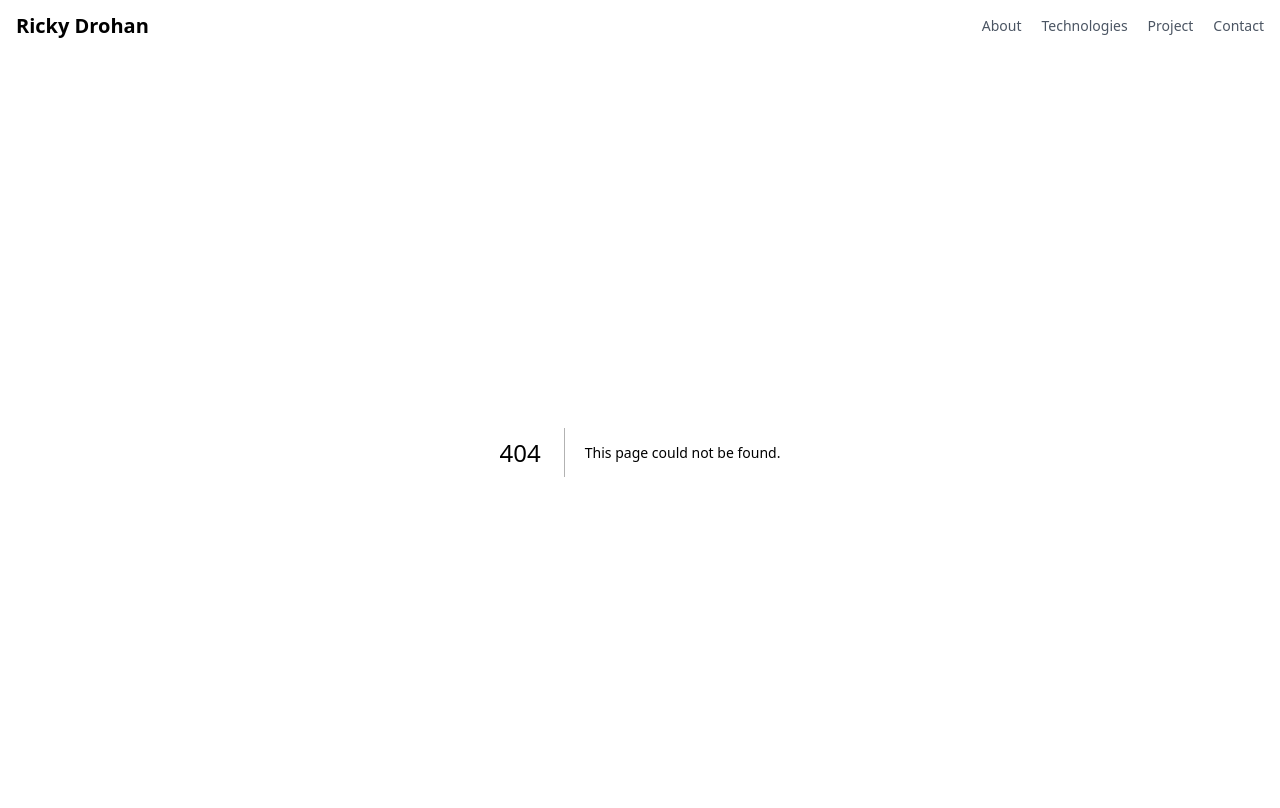
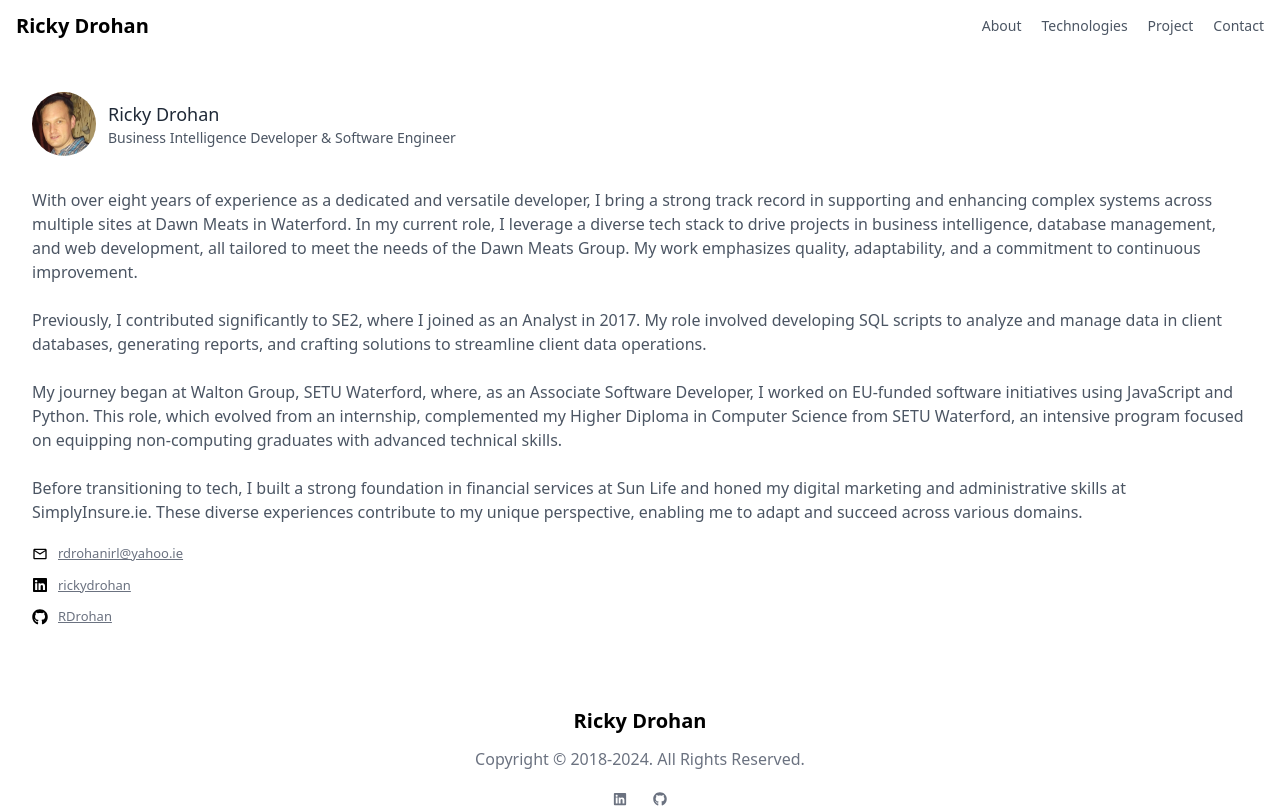
Before and after one commit to RDrohan/ricky-drohan-website, a Next.js app: page /about in a window 1280 px wide. Before the commit this address had no page. Shown: the top 808 px of the page. Built offline with nearby package versions, Linux system fonts and the light colour scheme.

Commit message:
Created About page

```diff
--- /dev/null
+++ b/app/about/page.tsx
@@ -0,0 +1,99 @@
+import Image from "next/image";
+import Link from "next/link";
+
+import { MdOutlineMailOutline } from "react-icons/md";
+import { FaLinkedin } from "react-icons/fa";
+import { FaGithub } from "react-icons/fa";
+export default function About() {
+  return (
+    <div className="mt-auto w-full max-w-[85rem] py-10 px-4 sm:px-6 lg:px-8 mx-auto">
+      <div className="flex items-center gap-x-3">
+        <div className="shrink-0">
+          <Image
+            className="shrink-0 size-16 rounded-full"
+            src="/ricky-drohan.jpg"
+            width={32}
+            height={32}
+            alt="Avatar"
+          />
+        </div>
+
+        <div className="grow">
+          <h1 className="text-lg font-medium text-gray-800 dark:text-neutral-200">
+            Ricky Drohan
+          </h1>
+          <p className="text-sm text-gray-600 dark:text-neutral-400">
+            Business Intelligence Developer &amp; Software Engineer
+          </p>
+        </div>
+      </div>
+      <div className="mt-8">
+        <p className="text-md text-gray-600 dark:text-neutral-400">
+          With over eight years of experience as a dedicated and versatile
+          developer, I bring a strong track record in supporting and enhancing
+          complex systems across multiple sites at Dawn Meats in Waterford. In
+          my current role, I leverage a diverse tech stack to drive projects in
+          business intelligence, database management, and web development, all
+          tailored to meet the needs of the Dawn Meats Group. My work emphasizes
+          quality, adaptability, and a commitment to continuous improvement.
+        </p>
+
+        <p className="mt-6 text-md text-gray-600 dark:text-neutral-400">
+          Previously, I contributed significantly to SE2, where I joined as an
+          Analyst in 2017. My role involved developing SQL scripts to analyze
+          and manage data in client databases, generating reports, and crafting
+          solutions to streamline client data operations.
+        </p>
+
+        <p className="mt-6 text-md text-gray-600 dark:text-neutral-400">
+          My journey began at Walton Group, SETU Waterford, where, as an
+          Associate Software Developer, I worked on EU-funded software
+          initiatives using JavaScript and Python. This role, which evolved from
+          an internship, complemented my Higher Diploma in Computer Science from
+          SETU Waterford, an intensive program focused on equipping
+          non-computing graduates with advanced technical skills.
+        </p>
+
+        <p className="mt-6 text-md text-gray-600 dark:text-neutral-400">
+          Before transitioning to tech, I built a strong foundation in financial
+          services at Sun Life and honed my digital marketing and administrative
+          skills at SimplyInsure.ie. These diverse experiences contribute to my
+          unique perspective, enabling me to adapt and succeed across various
+          domains.
+        </p>
+
+        <ul className="mt-5 flex flex-col gap-y-3">
+          <li className="flex items-center gap-x-2.5">
+            <MdOutlineMailOutline />
+            <Link
+              className="text-[13px] text-gray-500 underline hover:text-gray-800 hover:decoration-2 focus:outline-none focus:decoration-2 dark:text-neutral-500 dark:hover:text-neutral-400"
+              href="mailto:rdrohanirl@yahoo.ie"
+            >
+              rdrohanirl@yahoo.ie
+            </Link>
+          </li>
+
+          <li className="flex items-center gap-x-2.5">
+            <FaLinkedin />
+            <Link
+              className="text-[13px] text-gray-500 underline hover:text-gray-800 hover:decoration-2 focus:outline-none focus:decoration-2 dark:text-neutral-500 dark:hover:text-neutral-400"
+              href="https://www.linkedin.com/in/rickydrohan"
+            >
+              rickydrohan
+            </Link>
+          </li>
+
+          <li className="flex items-center gap-x-2.5">
+            <FaGithub />
+            <Link
+              className="text-[13px] text-gray-500 underline hover:text-gray-800 hover:decoration-2 focus:outline-none focus:decoration-2 dark:text-neutral-500 dark:hover:text-neutral-400"
+              href="https://www.github.com/RDrohan"
+            >
+              RDrohan
+            </Link>
+          </li>
+        </ul>
+      </div>
+    </div>
+  );
+}
--- a/app/components/Footer.tsx
+++ b/app/components/Footer.tsx
@@ -9,13 +9,13 @@ export default function Footer() {
     <footer className="mt-auto w-full max-w-[85rem] py-10 px-4 sm:px-6 lg:px-8 mx-auto">
       <div className="text-center">
         <div>
-          <a
+          <Link
             className="flex-none text-xl font-semibold text-black dark:text-white"
-            href="#"
+            href="/"
             aria-label="Brand"
           >
             Ricky Drohan
-          </a>
+          </Link>
         </div>
 
         <div className="mt-3">
--- a/app/components/Hero.tsx
+++ b/app/components/Hero.tsx
@@ -1,4 +1,6 @@
 "use client";
+
+import Link from "next/link";
 
 export default function Hero() {
   return (
@@ -19,19 +21,20 @@ export default function Hero() {
             </div>
             <div className="mt-5 max-w-3xl">
               <p className="text-lg text-black dark:text-neutral-400">
-                This is my personal website where you can get to learn about me,
-                the technologies I've used, the projects I worked on as well as
-                contacting me!
+                With 8+ years in full-stack development and data management, I
+                build reliable, scalable solutions tailored to meet your
+                needs—delivering high-quality code, custom applications, and
+                impactful web solutions.
               </p>
             </div>
 
             <div className="mt-8 gap-3 flex justify-center">
-              <a
+              <Link
                 className="py-3 px-4 inline-flex items-center gap-x-2 text-sm font-medium rounded-lg border border-transparent bg-blue-600 text-white hover:bg-blue-700 focus:outline-none focus:bg-blue-700 disabled:opacity-50 disabled:pointer-events-none"
-                href="#"
+                href="/about"
               >
                 Read More
-              </a>
+              </Link>
             </div>
           </div>
         </div>
--- a/app/components/Menu.tsx
+++ b/app/components/Menu.tsx
@@ -2,6 +2,8 @@ import { FaUser } from "react-icons/fa";
 import { FaComputer } from "react-icons/fa6";
 import { FaFolderTree } from "react-icons/fa6";
 import { GrContact } from "react-icons/gr";
+
+import Link from "next/link";
 export default function Menu() {
   const menuItems = [
     {
@@ -10,7 +12,7 @@ export default function Menu() {
       description:
         "Find out more about me and what I did before software development.",
       callToAction: "Who Am I?",
-      link: "",
+      link: "/about",
     },
     {
       icon: <FaComputer size={48} />,
@@ -57,12 +59,12 @@ export default function Menu() {
               </p>
             </div>
             <div className="mt-8 gap-3 flex justify-center">
-              <a
+              <Link
                 className="py-3 px-4 inline-flex items-center gap-x-2 text-sm font-medium rounded-lg border border-transparent bg-blue-600 text-white hover:bg-blue-700 focus:outline-none focus:bg-blue-700 disabled:opacity-50 disabled:pointer-events-none"
                 href={item.link}
               >
                 {item.callToAction}
-              </a>
+              </Link>
             </div>
           </div>
         ))}
--- a/app/components/Navbar.tsx
+++ b/app/components/Navbar.tsx
@@ -1,15 +1,19 @@
+import { RxHamburgerMenu } from "react-icons/rx";
+import { TbXboxX } from "react-icons/tb";
+
+import Link from "next/link";
 export default function Navbar() {
   return (
     <div className="sticky top-0 inset-x-0 z-50 flex flex-wrap sm:justify-start sm:flex-nowrap w-full bg-white text-sm py-3 dark:bg-neutral-800">
       <nav className="max-w-[85rem] w-full mx-auto px-4 sm:flex sm:items-center sm:justify-between">
         <div className="flex items-center justify-between">
-          <a
+          <Link
             className="flex-none text-xl font-semibold dark:text-white focus:outline-none focus:opacity-80"
-            href="#"
+            href="/"
             aria-label="Brand"
           >
             Ricky Drohan
-          </a>
+          </Link>
           <div className="sm:hidden">
             <button
               type="button"
@@ -20,37 +24,8 @@ export default function Navbar() {
               aria-label="Toggle navigation"
               data-hs-collapse="#hs-navbar-example"
             >
-              <svg
-                className="hs-collapse-open:hidden shrink-0 size-4"
-                xmlns="http://www.w3.org/2000/svg"
-                width="24"
-                height="24"
-                viewBox="0 0 24 24"
-                fill="none"
-                stroke="currentColor"
-                strokeWidth="2"
-                strokeLinecap="round"
-                strokeLinejoin="round"
-              >
-                <line x1="3" x2="21" y1="6" y2="6" />
-                <line x1="3" x2="21" y1="12" y2="12" />
-                <line x1="3" x2="21" y1="18" y2="18" />
-              </svg>
-              <svg
-                className="hs-collapse-open:block hidden shrink-0 size-4"
-                xmlns="http://www.w3.org/2000/svg"
-                width="24"
-                height="24"
-                viewBox="0 0 24 24"
-                fill="none"
-                stroke="currentColor"
-                strokeWidth="2"
-                strokeLinecap="round"
-                strokeLinejoin="round"
-              >
-                <path d="M18 6 6 18" />
-                <path d="m6 6 12 12" />
-              </svg>
+              <RxHamburgerMenu className="hs-collapse-open:hidden shrink-0 size-4" />
+              <TbXboxX className="hs-collapse-open:block hidden shrink-0 size-4" />
               <span className="sr-only">Toggle navigation</span>
             </button>
           </div>
@@ -61,31 +36,31 @@ export default function Navbar() {
           aria-labelledby="hs-navbar-example-collapse"
         >
           <div className="flex flex-col gap-5 mt-5 sm:flex-row sm:items-center sm:justify-end sm:mt-0 sm:ps-5">
-            <a
+            <Link
               className="font-medium text-gray-600 hover:text-gray-400 focus:outline-none focus:text-gray-400 dark:text-neutral-400 dark:hover:text-neutral-500 dark:focus:text-neutral-500"
-              href="#"
+              href="/about"
               aria-current="page"
             >
               About
-            </a>
-            <a
+            </Link>
+            <Link
               className="font-medium text-gray-600 hover:text-gray-400 focus:outline-none focus:text-gray-400 dark:text-neutral-400 dark:hover:text-neutral-500 dark:focus:text-neutral-500"
               href="#"
             >
               Technologies
-            </a>
-            <a
+            </Link>
+            <Link
               className="font-medium text-gray-600 hover:text-gray-400 focus:outline-none focus:text-gray-400 dark:text-neutral-400 dark:hover:text-neutral-500 dark:focus:text-neutral-500"
               href="#"
             >
               Project
-            </a>
-            <a
+            </Link>
+            <Link
               className="font-medium text-gray-600 hover:text-gray-400 focus:outline-none focus:text-gray-400 dark:text-neutral-400 dark:hover:text-neutral-500 dark:focus:text-neutral-500"
               href="#"
             >
               Contact
-            </a>
+            </Link>
           </div>
         </div>
       </nav>
```
Also changed, not shown: public/ricky-drohan.jpg (added).
